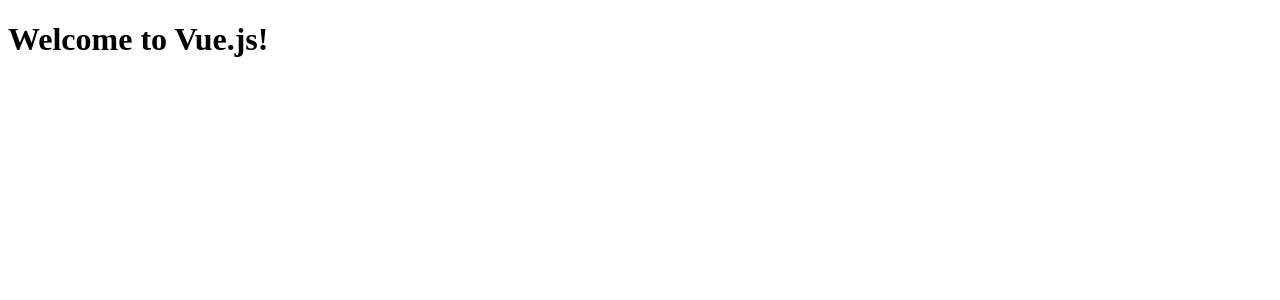
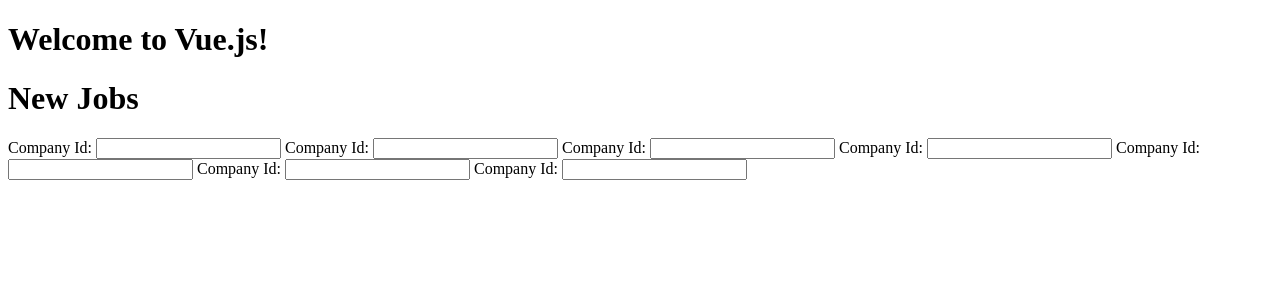
Before and after one commit to sichang51/job-board-frontend-vue, a Vue app: page / in a window 1280 px wide. Shown: the top 300 px of the page. Built offline with nearby package versions, Linux system fonts and the light colour scheme.

Commit message:
adds script for create action

```diff
--- a/src/App.vue
+++ b/src/App.vue
@@ -3,17 +3,49 @@
   data: function () {
     return {
       message: "Welcome to Vue.js!",
+      newJobParams: {},
     };
   },
   created: function () {},
   methods: {},
+
+  createJob: function () {
+    axios
+      .post("/jobs.json", this.newJobParams)
+      .then((response) => {
+        console.log("jobs create", response);
+        this.jobs.push(response.data);
+        this.newJobParams = {};
+      })
+      .catch((error) => {
+        console.log("jobs create error", error.response);
+      });
+  },
 };
 </script>
 
 <template>
   <div class="home">
     <h1>{{ message }}</h1>
+    <h1>New Jobs</h1>
+    <div>
+      Company Id:
+      <input />
+      Company Id:
+      <input />
+      Company Id:
+      <input />
+      Company Id:
+      <input />
+      Company Id:
+      <input />
+      Company Id:
+      <input />
+      Company Id:
+      <input />
+    </div>
   </div>
 </template>
 
 <style></style>
+company_id, title, description, url, location, active, salary_range
```
